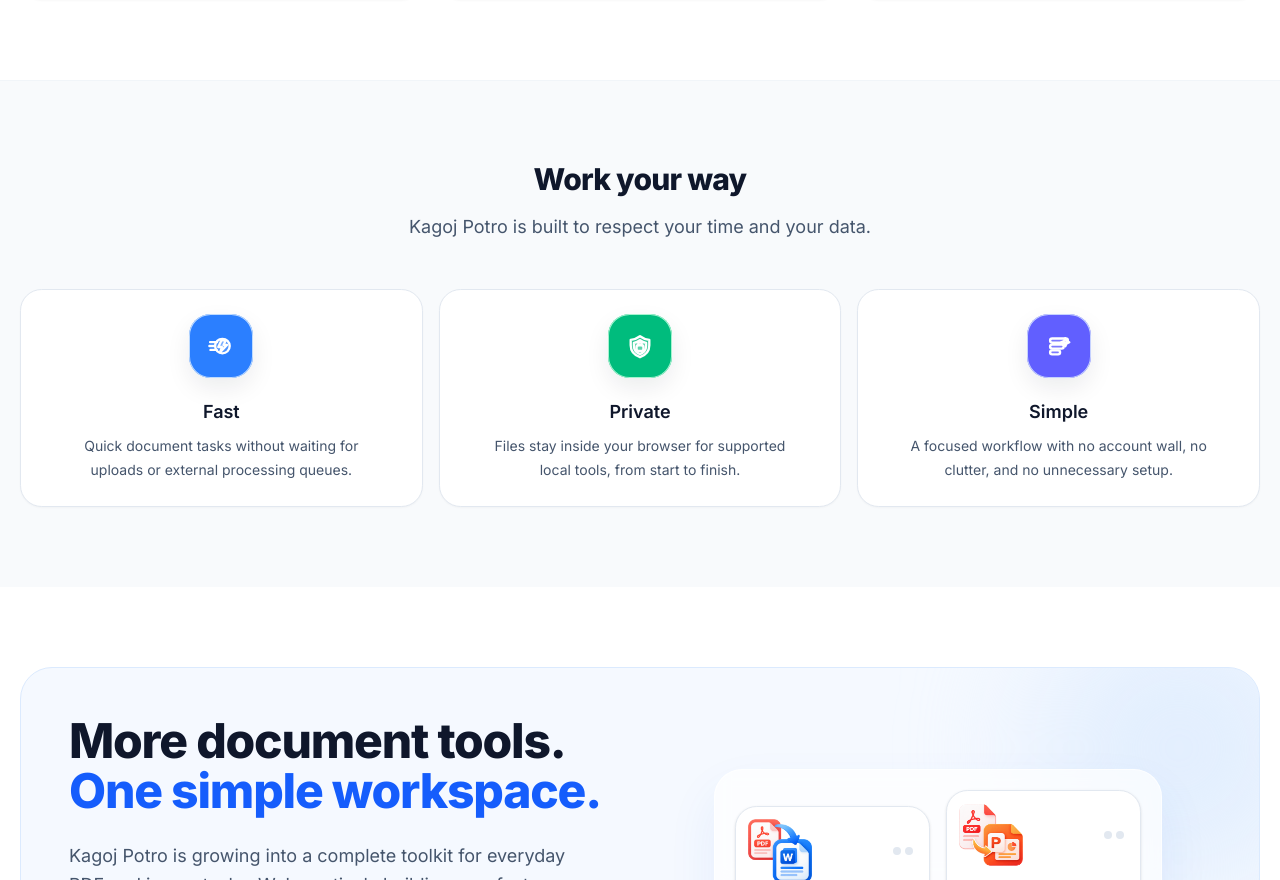
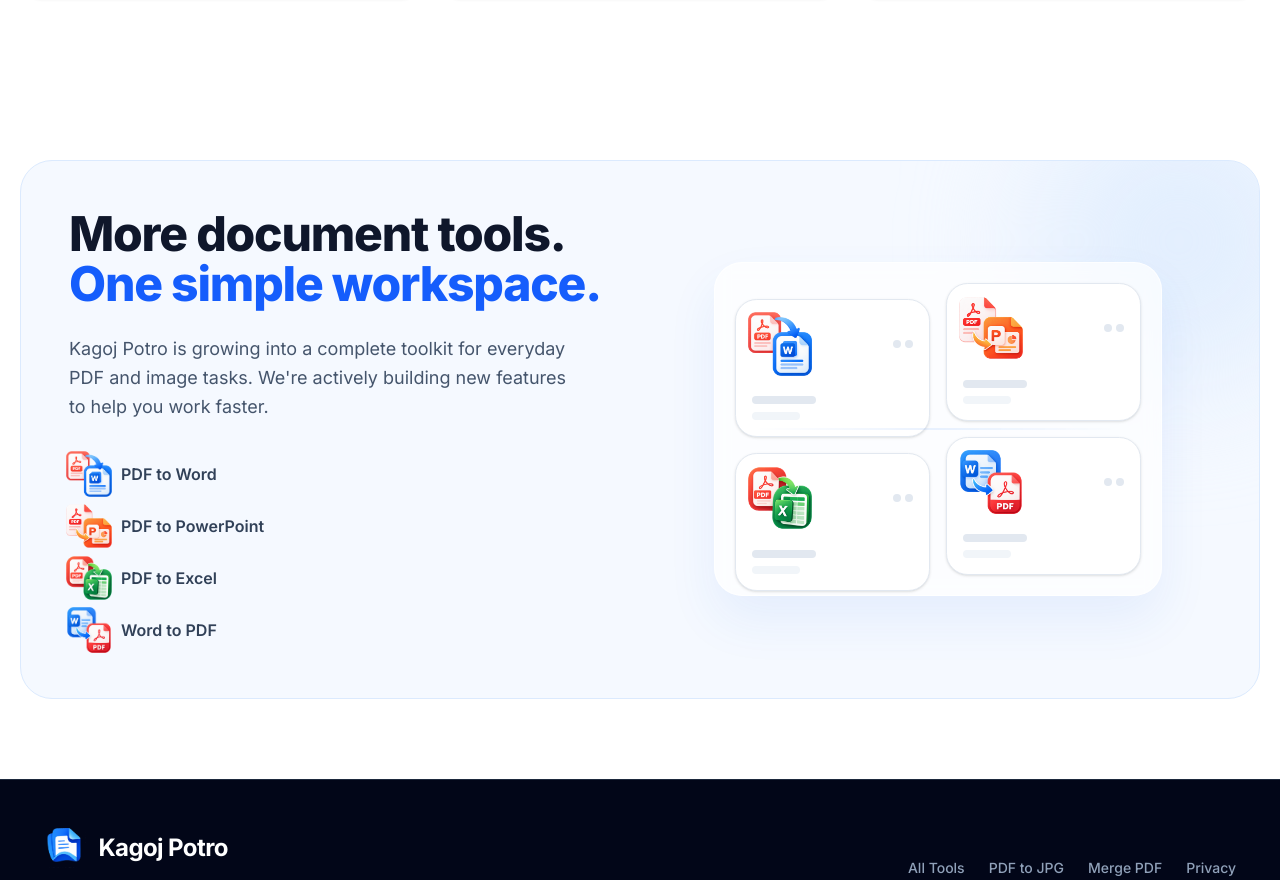
Before and after one commit to MohammedShakib/Kagoj-Potro, a Next.js app: page / in a window 1280 px wide. Shown: the part 3020-3900 px from the top of the page. Built offline with nearby package versions, Linux system fonts and the light colour scheme.

Commit message:
chore: remove work your way section as requested

```diff
--- a/src/app/page.tsx
+++ b/src/app/page.tsx
@@ -1,7 +1,6 @@
 import { DashboardGrid } from "@/components/home/dashboard-grid";
 import { ComingSoonTools } from "@/components/home/coming-soon-tools";
 import { PrivacySection } from "@/components/home/privacy-section";
-import { WorkYourWay } from "@/components/home/work-your-way";
 import { PlatformGrowth } from "@/components/home/platform-growth";
 
 export default function Home() {
@@ -10,7 +9,6 @@
       <DashboardGrid />
       <ComingSoonTools />
       <PrivacySection />
-      <WorkYourWay />
       <PlatformGrowth />
     </>
   );
```
